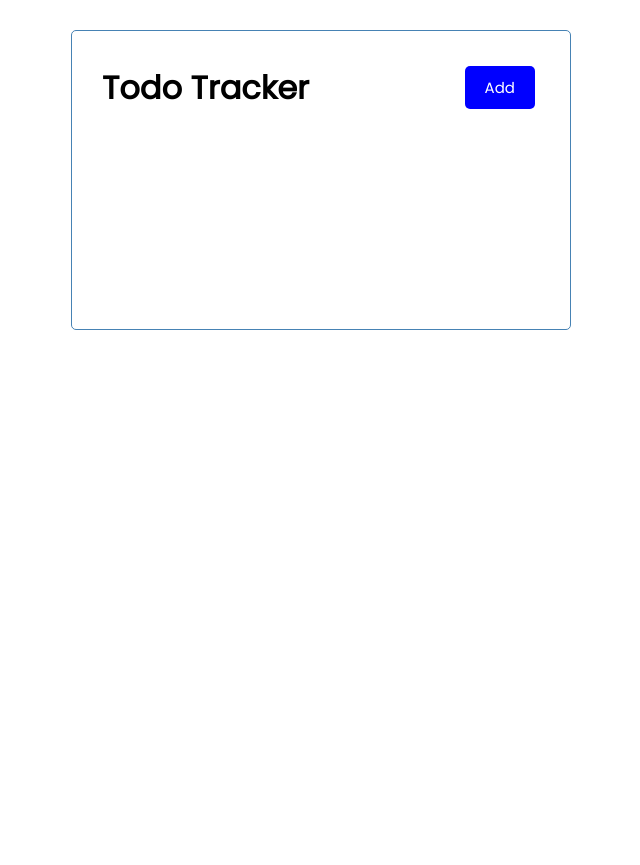
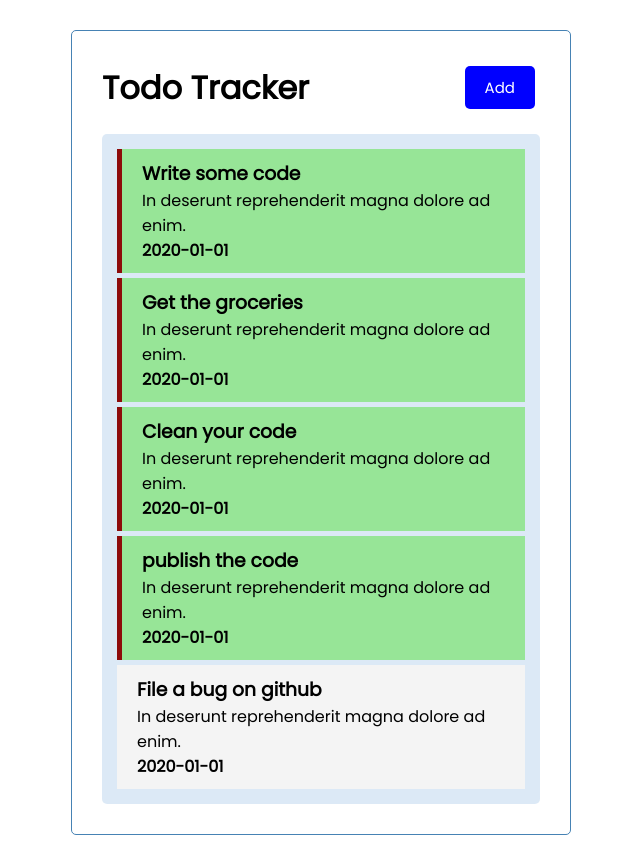
Before and after one commit to YadavGulshan/todo-tracker, a React (Create React App) app: page / in a window 1280 px wide. Shown: the whole page, without its empty margins (319-959 px from the left). Before the commit the page ends 800 px from the top, so only its background shows below. Built offline with nearby package versions, Linux system fonts and the light colour scheme.

Commit message:
added todo's

```diff
--- a/src/App.jsx
+++ b/src/App.jsx
@@ -1,9 +1,11 @@
 import Header from './components/Header';
 import './App.css';
+import Task from './components/Task';
 function App() {
   return (
     <div className="container">
       <Header />
+      <Task />
     </div>
   );
 }
--- /dev/null
+++ b/src/components/Task.jsx
@@ -0,0 +1,64 @@
+import React from 'react'
+const task = [
+    {
+        id: 1,
+        name: 'Write some code',
+        description: 'In deserunt reprehenderit magna dolore ad enim.',
+        date: '2020-01-01',
+        reminder: true
+    },
+    {
+        id: 2,
+        name: 'Get the groceries',
+        description: 'In deserunt reprehenderit magna dolore ad enim.',
+        date: '2020-01-01',
+        reminder: true
+    },
+    {
+        id: 3,
+        name: 'Clean your code',
+        description: 'In deserunt reprehenderit magna dolore ad enim.',
+        date: '2020-01-01',
+        reminder: true
+    },
+    {
+        id: 4,
+        name: 'publish the code',
+        description: 'In deserunt reprehenderit magna dolore ad enim.',
+        date: '2020-01-01',
+        reminder: true
+    },
+    {
+        id: 5,
+        name: 'File a bug on github',
+        description: 'In deserunt reprehenderit magna dolore ad enim.',
+        date: '2020-01-01',
+        reminder: false
+    },
+];
+function Task() {
+    return (
+        <div className='task-container'>
+            {task.map((task) => (
+                <div className={[
+                    'task',
+                    (task.reminder === true) ? 'reminder' : ''
+                ].join(' ')}>
+                    <h3>
+                        {task.name}
+                    </h3>
+                    <p>
+                        {task.description}
+                    </p>
+                    <h4>
+                        {task.date}
+                    </h4>
+                </div>
+            )
+            )
+            }
+        </div>
+    );
+}
+
+export default Task;
--- a/src/components/button.jsx
+++ b/src/components/button.jsx
@@ -2,8 +2,6 @@ import PropTypes from 'prop-types'
 function Button({ color, text, onClick }) {
 
     return (
-        // We should use 2 curly braces when tinkering with the arguments in a tag in jsx or react file
-        // And single curly brace when using as a text between the starting and ending of a tag.
         <button onClick={onClick} className="btn" style={{ backgroundColor: color, }}>{text}</button>
     );
 }
--- a/src/index.css
+++ b/src/index.css
@@ -13,7 +13,7 @@ body {
     max-width: 500px;
     margin: 30px auto;
     overflow: auto;
-    min-height: 300px;
+    min-height: 20vh;
     border: 1px solid steelblue;
     padding: 30px;
     border-radius: 5px;
@@ -58,10 +58,11 @@ body {
     margin: 5px;
     padding: 10px 20px;
     cursor: pointer;
+    justify-content: space-around;
 }
 
 .task.reminder {
-    border-left: 5px solid green;
+    border-left: 5px solid rgb(141, 11, 11);
 }
 
 .task h3 {
@@ -109,3 +110,14 @@ footer {
     margin-top: 30px;
     text-align: center;
 }
+
+.reminder {
+    background-color: rgb(151, 229, 151);
+}
+
+.task-container {
+    background-color: rgba(44, 124, 199, 0.164);
+    min-height: 10vh;
+    border-radius: 5px;
+    padding: 10px;
+}
```
